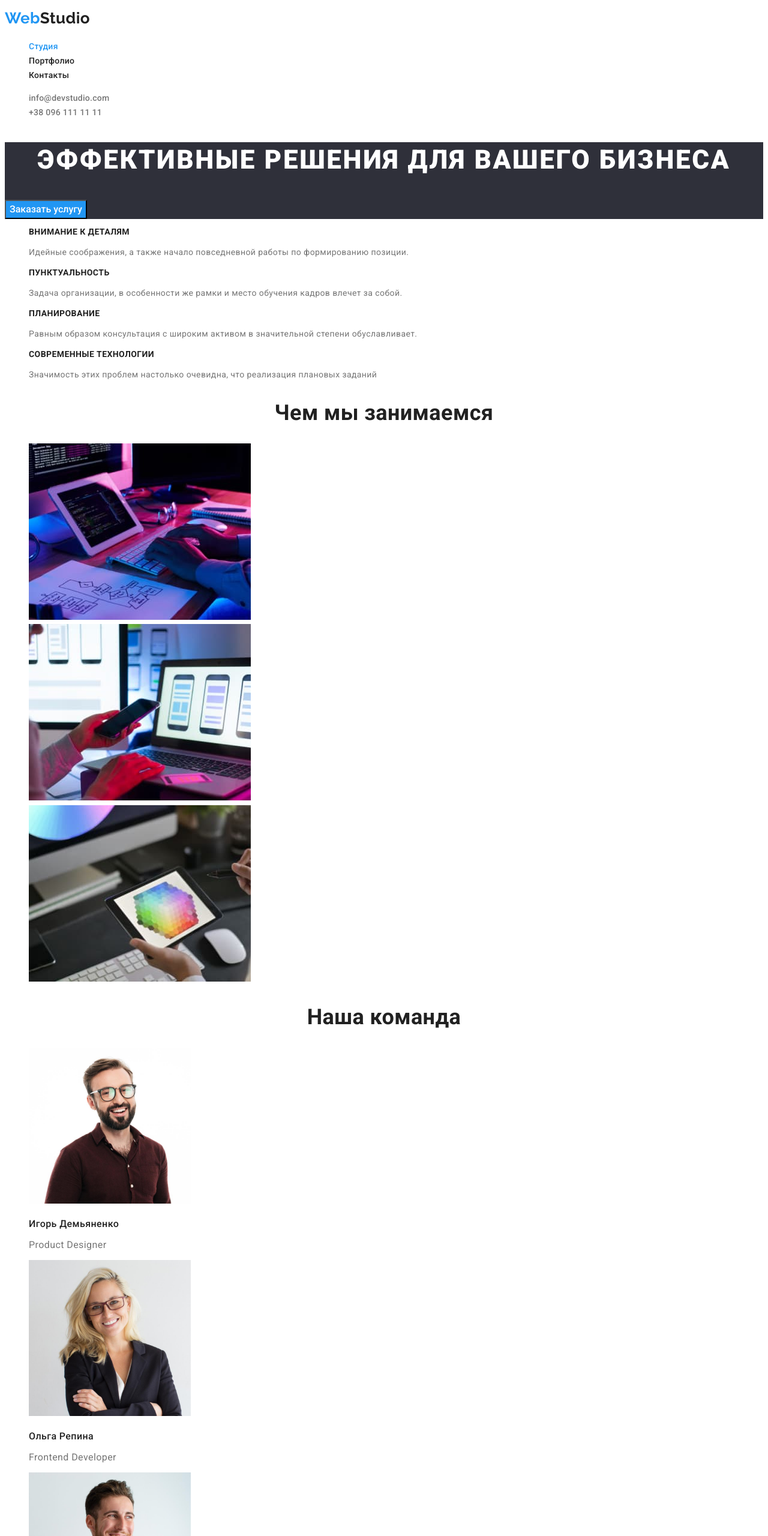
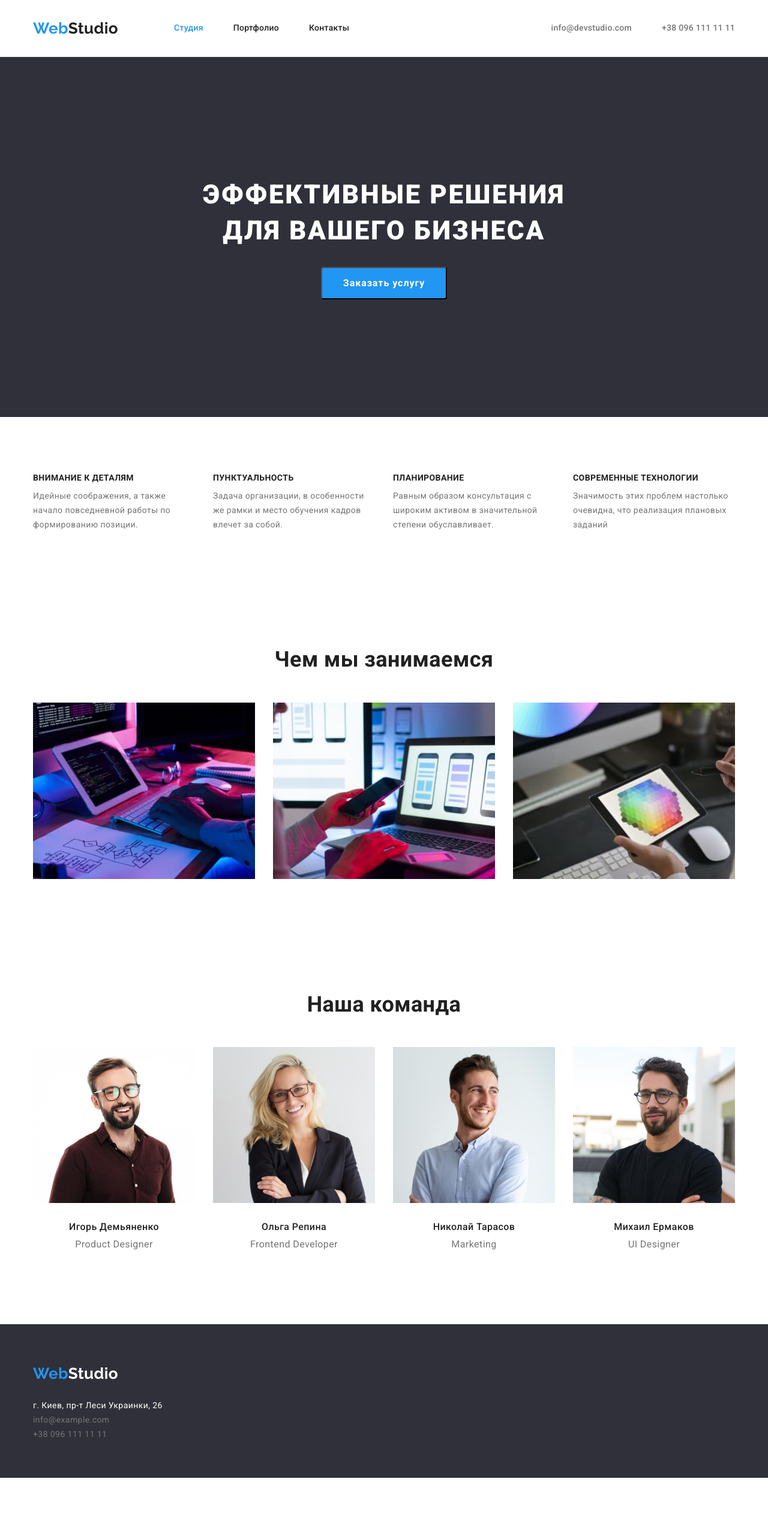
Before and after one commit to StanislavKuchma/goit-markup-hw-03, a plain HTML site: page index.html in a window 1280 px wide. Shown: the top 2560 px of the page at 60% size. After the commit the page ends 2463 px from the top, so only its background shows below. Drawn offline with nearby package versions, Linux system fonts and the light colour scheme.

Commit message:
Сделал дз3

```diff
--- a/css/styles.css
+++ b/css/styles.css
@@ -8,7 +8,23 @@
   --hero--backgraundcolor: #2f303a;
   --botton--color--hover: #188ce8;
 }
-
+p,
+h1,
+h2,
+h3,
+h4,
+h5,
+h6 {
+  margin: 0;
+}
+ul {
+  margin: 0;
+  padding: 0;
+  list-style: none;
+}
+img {
+  display: block;
+}
 body {
   color: var(--primary--text--color);
   font-family: Roboto, sans-serif;
@@ -16,6 +32,19 @@ body {
   line-height: 1.71;
   letter-spacing: 0.03em;
 }
+header {
+  padding-top: 25px;
+  padding-bottom: 25px;
+  border-bottom: 1px solid #ececec;
+}
+
+.conteiner {
+  width: 1200px;
+  padding-left: 15px;
+  padding-right: 15px;
+  margin: 0 auto;
+}
+
 .list {
   list-style: none;
 }
@@ -31,6 +60,25 @@ body {
   line-height: 1.14;
   letter-spacing: 0.02em;
 }
+.site-nav {
+  display: flex;
+  align-items: center;
+}
+.header-nav {
+  display: flex;
+}
+.header-nav-link:not(:last-child) {
+  margin-right: 50px;
+}
+.header-contact {
+  display: flex;
+  margin-left: auto;
+}
+.header-conteiner {
+  display: flex;
+  align-items: center;
+}
+
 .site-nav .link:hover,
 .site-nav .link:focus {
   color: var(--accent--color);
@@ -44,14 +92,13 @@ body {
   font-weight: 700;
   font-size: 26px;
   line-height: 1, 2;
+
+  margin-right: 93px;
 }
 .logo span {
   color: var(--accent--color);
 }
-/*.logo:hover,
- .logo:focus {
-  color: var(--accent--color);
-}*/
+
 .header-contact a {
   color: var(--primary--text--color);
   font-weight: 500;
@@ -69,6 +116,17 @@ body {
 /*Hero*/
 .hero {
   background-color: var(--hero--backgraundcolor);
+  min-height: 600px;
+}
+.hero-conteiner {
+  display: flex;
+  flex-direction: column;
+  align-items: center;
+  padding-bottom: 94px;
+}
+.our-benefits {
+  padding-bottom: 94px;
+  padding-top: 94px;
 }
 .hero-title {
   color: var(--text--color--white);
@@ -78,6 +136,11 @@ body {
   text-align: center;
   letter-spacing: 0.06em;
   text-transform: uppercase;
+
+  width: 696px;
+  padding-top: 200px;
+
+  margin-bottom: 30px;
 }
 .section-title {
   color: var(--text--color);
@@ -85,24 +148,63 @@ body {
   font-size: 36px;
   line-height: 1.17;
   text-align: center;
+  margin-bottom: 50px;
 }
+
 .benefits .title {
   color: var(--text--color);
   font-weight: 700;
   font-size: 14px;
   line-height: 1.14;
   text-transform: uppercase;
+  margin-bottom: 10px;
 }
-/*.benefits .text {
-  font-size: 14px;
-  line-height: 1.71;
-}*/
+
+.benefits {
+  display: flex;
+  justify-content: space-between;
+}
+.benefits-item {
+  width: 270px;
+  min-height: 101px;
+}
+.our-directions {
+  padding-top: 94px;
+  padding-bottom: 94px;
+}
+
+.directions {
+  display: flex;
+  justify-content: space-between;
+}
+
 /*Секция наши разработчики*/
 .team .title {
   color: var(--text--color);
   font-weight: 500;
   font-size: 16px;
   line-height: 1.19;
+}
+.our-professionals {
+  padding-bottom: 94px;
+  padding-top: 94px;
+}
+
+.professionals-card {
+  text-align: center;
+  padding-bottom: 30px;
+  flex-basis: calc(100% / 4 - 30px);
+  margin-left: 30px;
+}
+
+.name {
+  margin-top: 30px;
+  margin-bottom: 10px;
+}
+.team {
+  display: flex;
+  flex-wrap: wrap;
+  margin-left: -30px;
 }
 .team .profesion {
   font-size: 16px;
@@ -115,9 +217,15 @@ body {
 /*Footer*/
 .footer {
   background-color: var(--hero--backgraundcolor);
+  padding-top: 60px;
+  padding-bottom: 60px;
 }
 .footer .logo {
   color: var(--text--color--white);
+  display: block;
+  margin-right: 0px;
+  margin-bottom: 20px;
+  width: 145px;
 }
 .footer-contacts .link {
   color: var(--primary--text--color);
@@ -145,6 +253,16 @@ body {
   line-height: 1.88;
   letter-spacing: 0.06em;
   cursor: pointer;
+
+  width: 210px;
+  min-height: 50px;
+  border-radius: 4px;
+  padding: 10px 32px;
+}
+.button:hover,
+.button:focus {
+  background-color: var(--botton--color--hover);
+  color: var(--text--color--white);
 }
 .button-primary {
   color: var(--text--color--white);
@@ -155,6 +273,11 @@ body {
   line-height: 1.63;
   text-align: center;
   cursor: pointer;
+
+  min-width: 80px;
+  min-height: 38px;
+  border-radius: 4px;
+  padding: 6px 22px;
 }
 .button-secondary {
   color: var(--text--color);
@@ -165,12 +288,16 @@ body {
   line-height: 1.63;
   text-align: center;
   cursor: pointer;
+
+  min-width: 80px;
+  min-height: 38px;
+  border-radius: 4px;
+  padding: 6px 22px;
 }
-.hero .button-primary:focus,
-.hero .button-primary:hover {
-  background-color: var(--botton--color--hover);
-  color: var(--text--color--white);
+.button-menu:not(:last-child) {
+  margin-right: 8px;
 }
+
 .button-primary:hover,
 .button-primary:focus {
   color: var(--text--color);
@@ -182,8 +309,36 @@ body {
   background-color: var(--accent--color);
 }
 /*Portfolio*/
+.portfolio-buttons {
+  display: flex;
+  justify-content: center;
+
+  margin-bottom: 34px;
+}
+
+.portfolio-cards {
+  padding-top: 94px;
+  padding-bottom: 94px;
+}
+
 .projects p {
   color: var(--primary--text--color);
+}
+.projects {
+  display: flex;
+  flex-wrap: wrap;
+  margin-left: -30px;
+  margin-bottom: -30px;
+}
+.projects-cards {
+  flex-basis: calc(100% / 3 - 30px);
+  margin-left: 30px;
+  margin-bottom: 30px;
+
+  border-bottom: 1px Solid #eeeeee;
+}
+.projects-cards-title {
+  padding: 20px 24px;
 }
 .projects .title {
   font-weight: 700;
--- a/index.html
+++ b/index.html
@@ -8,53 +8,63 @@
     <link rel="preconnect" href="https://fonts.googleapis.com">
     <link rel="preconnect" href="https://fonts.gstatic.com" crossorigin>
     <link href="https://fonts.googleapis.com/css2?family=Raleway:wght@700&family=Roboto:wght@400;500;700;900&display=swap"
-        rel="stylesheet">
+          rel="stylesheet">
+    <link rel="stylesheet" href="https://cdnjs.cloudflare.com/ajax/libs/modern-normalize/1.1.0/modern-normalize.min.css"
+    integrity="sha512-wpPYUAdjBVSE4KJnH1VR1HeZfpl1ub8YT/NKx4PuQ5NmX2tKuGu6U/JRp5y+Y8XG2tV+wKQpNHVUX03MfMFn9Q=="
+          crossorigin="anonymous" referrerpolicy="no-referrer" />
     <link rel="stylesheet" href="./css/styles.css">
     </head>
     <body>
         <header>
-            <nav>
+            <div class="conteiner header-conteiner">
+            <nav class="header-nav">
                 <a href="" class="logo link"> <span>Web</span>Studio</a>
                     <ul class="site-nav list">
-                        <li><a href="" class="link current">Студия</a></li>
-                        <li><a href="./portfolio.html" class="link">Портфолио</a></li>
-                        <li><a href="" class="link">Контакты</a></li>
+                        <li class="header-nav-link"><a href="" class="link current">Студия</a></li>
+                        <li class="header-nav-link"><a href="./portfolio.html" class="link">Портфолио</a></li>
+                        <li class="header-nav-link"><a href="" class="link">Контакты</a></li>
                     </ul>
             </nav>
-                    <ul class="header-contact list">
-                        <li><a href="mailto:info@devstudio.com" class="link">info@devstudio.com</a></li>
-                        <li><a href="tel:+380961111111" class="link">+38 096 111 11 11</a></li>
-                    </ul>
+                        <ul class="header-contact list">
+                            <li class="header-nav-link"><a href="mailto:info@devstudio.com" class="link">info@devstudio.com</a></li>
+                            <li class="header-nav-link"><a href="tel:+380961111111" class="link">+38 096 111 11 11</a></li>
+                        </ul>
+            </div>
         </header>
         <main>
                 <section class="hero"><!--Секция заказов-->
+                    <div class="conteiner hero-conteiner">
                     <h1 class="hero-title">Эффективные решения для вашего бизнеса</h1>
-                    <button class="button-primary">Заказать услугу</button>
+                    <button class="button">Заказать услугу</button>
+                    </div>
                 </section>
             <section class="section"> <!--Секция наши преимущества-->
+                <div class="conteiner our-benefits">
                 <h2 hidden class="section-title">Наши преимущества</h2>
                 <ul class="benefits list">
-                    <li>
+                    <li class="benefits-item">
                         <h3 class="title">Внимание к деталям</h3>
                         <p class="text">Идейные соображения, а также начало повседневной работы по формированию позиции.</p>
                     </li>
-                    <li>
+                    <li class="benefits-item">
                         <h3 class="title">Пунктуальность</h3>
                         <p class="text">Задача организации, в особенности же рамки и место обучения кадров влечет за собой.</p>
                     </li>
-                    <li>
+                    <li class="benefits-item">
                         <h3 class="title">Планирование</h3>
                         <p class="text">Равным образом консультация с широким активом в значительной степени обуславливает.</p>
                     </li>
-                    <li>
+                    <li class="benefits-item">
                         <h3 class="title">Современные технологии</h3>
                         <p class="text">Значимость этих проблем настолько очевидна, что реализация плановых заданий</p>
                     </li>
                 </ul>
+                </div>
             </section>
             <section class="section"><!--Секция чем занимаемся-->
+                <div class="conteiner our-directions">
                 <h2 class="section-title">Чем мы занимаемся</h2>
-                <ul class="list">
+                <ul class=" directions list">
                     <li>
                         <img src="./images/image.jpg"
                      alt="Компютерная разработка"
@@ -71,38 +81,42 @@
                         width="370" height="294">
                     </li>
                 </ul>
+                </div>
             </section>
             <section class="section"><!--Секция наша команда-->
-                <h2 class="section-title">Наша команда</h2>
+                <div class="conteiner our-professionals">
+                <h2 class="section-title professionals">Наша команда</h2>
                 <ul class="team list">
-                    <li>
+                    <li class="professionals-card">
                         <img src="./images/comand1.jpg" alt="Дизайнер"
-                        width="270" height="260">
-                        <h3 class="title">Игорь Демьяненко</h3>
+                        width="270">
+                        <h3 class="name title">Игорь Демьяненко</h3>
                         <p class="profesion" lang="en">Product Designer</p>
                     </li>
-                    <li>
+                    <li class="professionals-card">
                         <img src="./images/comand2.jpg" alt="Фронтенд разработчик"
-                        width="270" height="260">
-                        <h3 class="title">Ольга Репина</h3>
+                        width="270">
+                        <h3 class="name title">Ольга Репина</h3>
                         <p class="profesion" lang="en">Frontend Developer</p>
                     </li>
-                    <li>
+                    <li class="professionals-card">
                         <img src="./images/comand3.jpg" alt="Маркетолог"
-                        width="270" height="260">
-                        <h3 class="title">Николай Тарасов</h3>
+                        width="270">
+                        <h3 class="name title">Николай Тарасов</h3>
                         <p class="profesion" lang="en">Marketing</p>
                     </li>
-                    <li>
-                        <img src="./images/comand4.jpg" alt="UI Дизайнер"
-                        width="270" height="260">
-                        <h3 class="title">Михаил Ермаков</h3>
+                    <li class="professionals-card">
+                        <img  src="./images/comand4.jpg" alt="UI Дизайнер"
+                        width="270">
+                        <h3 class="name title">Михаил Ермаков</h3>
                         <p class="profesion" lang="en">UI Designer</p>
                     </li>
                 </ul>
+                </div>
             </section>
         </main>
         <footer class="footer">
+            <div class="conteiner">
             <a href="" class="logo link"><span>Web</span>Studio</a>
             <address>
                 <ul class="footer-contacts list">
@@ -117,6 +131,7 @@
                     </li>
                 </ul>
             </address>
+            </div>
         </footer>
 
     </body>
```
Also changed, not shown: portfolio.html (+102 -47 lines).
